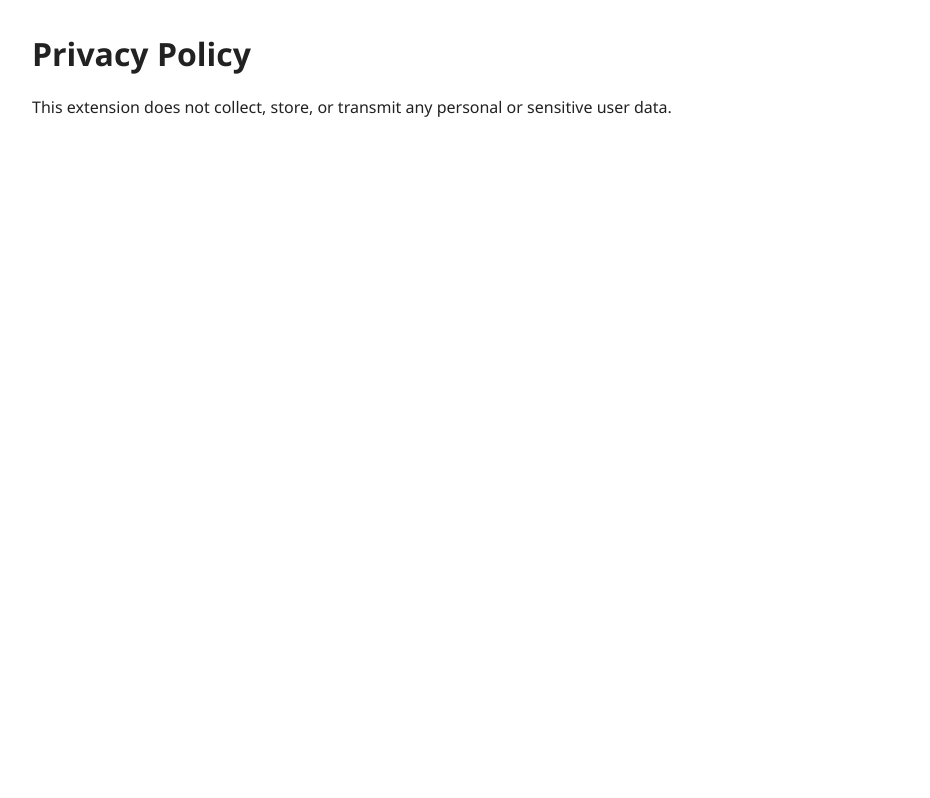
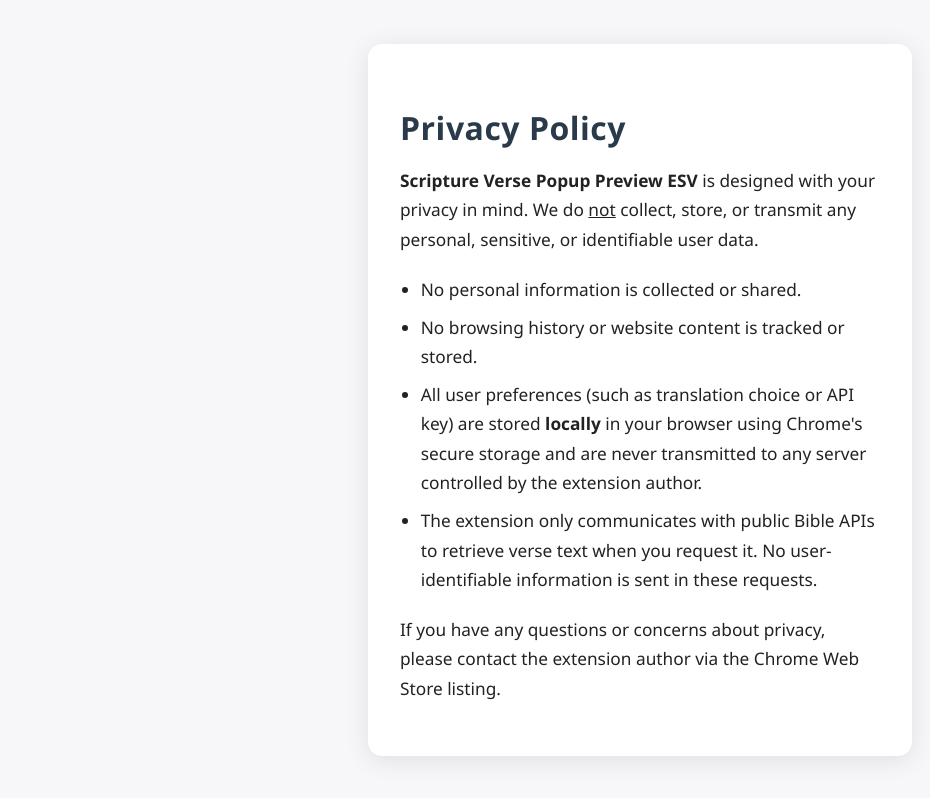
Before and after one commit to Doodle-Med/Scripture-Verse-Popup-Preview-ESV, a browser extension: page privacy.html in a window 1280 px wide. Shown: the whole page, without its empty margins (0-930 px from the left). Drawn offline with Linux system fonts and the light colour scheme.

Commit message:
Update privacy.html

```diff
--- a/privacy.html
+++ b/privacy.html
@@ -3,15 +3,62 @@
 <head>
   <meta charset="UTF-8">
   <title>Privacy Policy</title>
+  <meta name="viewport" content="width=device-width, initial-scale=1.0">
   <style>
-    body { font-family: 'Segoe UI', Arial, sans-serif; margin: 2em; color: #222; background: #fff; }
+    body {
+      font-family: 'Segoe UI', Arial, sans-serif;
+      margin: 0;
+      padding: 0;
+      background: #f7f7fa;
+      color: #222;
+      min-height: 100vh;
+      display: flex;
+      align-items: center;
+      justify-content: center;
+    }
+    .privacy-container {
+      background: #fff;
+      border-radius: 14px;
+      box-shadow: 0 4px 24px rgba(0,0,0,0.10);
+      padding: 2.5em 2em 2em 2em;
+      max-width: 480px;
+      width: 100%;
+    }
+    h1 {
+      font-size: 2em;
+      margin-bottom: 0.5em;
+      color: #2a3a4a;
+      letter-spacing: 0.5px;
+    }
+    p, ul {
+      font-size: 1.08em;
+      line-height: 1.7;
+      margin-bottom: 1.2em;
+    }
+    ul {
+      padding-left: 1.2em;
+    }
+    li {
+      margin-bottom: 0.5em;
+    }
     @media (prefers-color-scheme: dark) {
-      body { color: #e0e0e0; background: #181a1b; }
+      body { background: #181a1b; color: #e0e0e0; }
+      .privacy-container { background: #23272a; color: #e0e0e0; box-shadow: 0 4px 24px rgba(0,0,0,0.35); }
+      h1 { color: #e0e0e0; }
     }
   </style>
 </head>
 <body>
-  <h1>Privacy Policy</h1>
-  <p>This extension does not collect, store, or transmit any personal or sensitive user data.</p>
+  <div class="privacy-container">
+    <h1>Privacy Policy</h1>
+    <p><strong>Scripture Verse Popup Preview ESV</strong> is designed with your privacy in mind. We do <u>not</u> collect, store, or transmit any personal, sensitive, or identifiable user data.</p>
+    <ul>
+      <li>No personal information is collected or shared.</li>
+      <li>No browsing history or website content is tracked or stored.</li>
+      <li>All user preferences (such as translation choice or API key) are stored <strong>locally</strong> in your browser using Chrome's secure storage and are never transmitted to any server controlled by the extension author.</li>
+      <li>The extension only communicates with public Bible APIs to retrieve verse text when you request it. No user-identifiable information is sent in these requests.</li>
+    </ul>
+    <p>If you have any questions or concerns about privacy, please contact the extension author via the Chrome Web Store listing.</p>
+  </div>
 </body>
 </html>
```
